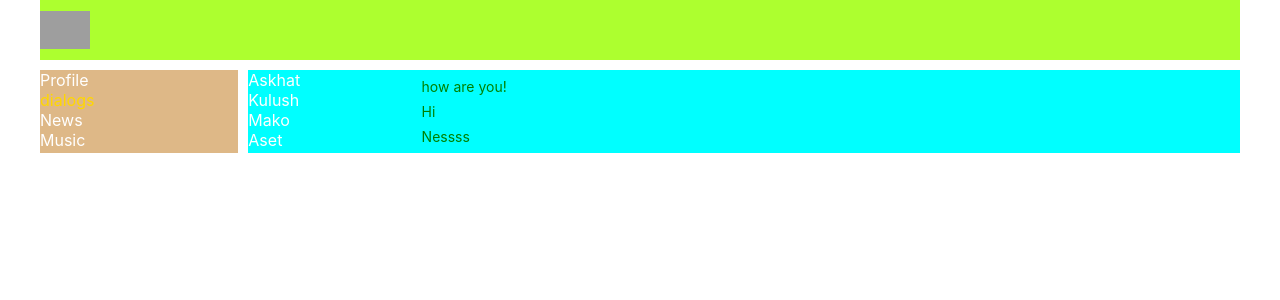
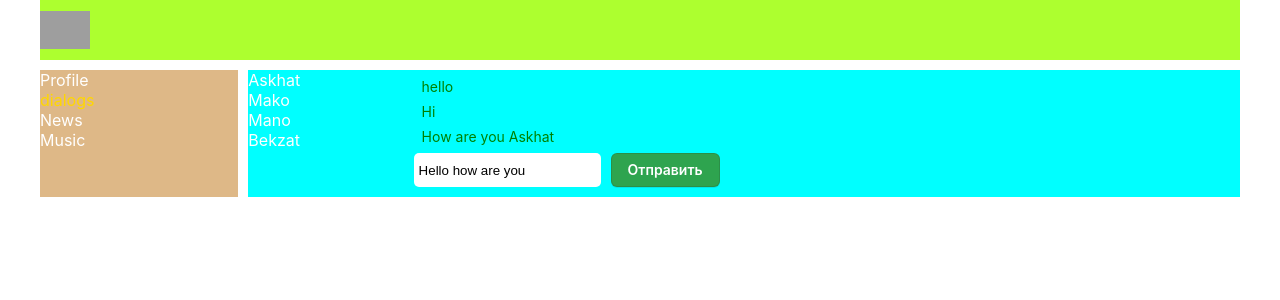
Before and after one commit to finf0094/social, a React (Create React App) app: page /dialogs in a window 1280 px wide. Shown: the top 300 px of the page. Built offline with nearby package versions, Linux system fonts and the light colour scheme; grey boxes are pictures that could not be loaded.

Commit message:
refactoring

```diff
--- a/src/components/Content/Content.jsx
+++ b/src/components/Content/Content.jsx
@@ -2,24 +2,26 @@ import React from 'react';
 import s from'./Content.module.css'
 import Post from './Posts/Post';
 import ProfileInfo from './ProfileInfo/ProfileInfo';
+import { addPostActionCreator, updatePostValueInputActionCreator } from '../../state/profileReducer';
+
 
 function Content(props) {
     const newPostElement = React.createRef()
 
     const updatePostValueInput = () => {
         const text = newPostElement.current.value;
-        props.updatePostValueInput(text)
+        props.dispatch(updatePostValueInputActionCreator(text))
     }
     const addPost = (e) => {
         e.preventDefault()
-        props.addPost()
+        props.dispatch(addPostActionCreator())
     }
 
-    const postElements = props.state.posts.map(post => <Post postName={post.postName}
+
+    const postElements = props.profilePage.posts.map((post, index) => <Post key={index} postName={post.postName}
     postDescr={post.desc}
     imgSrc={post.img}
     like={post.like}/>)
-
     return (
         <div className={s.content}>
             <img src="https://www.pluggedin.ru/images/1-bigTopImage_2022_03_11_18_25_54.jpg" alt="content img" srcset="" width={1000} height={300}/>
@@ -29,7 +31,7 @@ function Content(props) {
             <div className={s.addPost}>
                 <h1>My posts</h1>
                 <form className={s.postInput}>
-                    <input type="text" onChange={updatePostValueInput} ref={newPostElement} value={props.state.addPostValueInput} placeholder="Напишите пост" />
+                    <input type="text" onChange={updatePostValueInput} ref={newPostElement} value={props.profilePage.addPostValueInput} placeholder="Напишите пост" />
                     <button className={s.btn} onClick={ addPost }>Add</button>
                 </form>
             </div>
--- a/src/components/Dialogs/Dialogs.jsx
+++ b/src/components/Dialogs/Dialogs.jsx
@@ -1,20 +1,39 @@
+import React from 'react';
+import { sendMessageActionCreator, updateMessageInputActionCreator } from '../../state/dialogsReducer';
 import DialogUsers from './Dialog-users/DialogUsers';
 import s from './dialogs.module.css'
 import Messages from './Messages/Messages';
 
+
+
 const Dialogs = (props) => {
+    const messageElement = React.createRef();
+    const updateSendMessageValueInput = () => {
+        const text = messageElement.current.value;
+        props.dispatch(updateMessageInputActionCreator(text))
+    }
+    const sendMessage = (e) => {
+        e.preventDefault();
+        props.dispatch(sendMessageActionCreator())
+    }
+    const messages = props.dialogsPage.messages.map((message, i) => <Messages message={message.message} key={i}/>)
+    const dialogUsers = props.dialogsPage.dialogs.map((dialog, i) => <DialogUsers name={dialog.name} id={dialog.id} key={i}/>)
     return (
         <div className={s.content}>
             <div className="DialogUsers">
-                <DialogUsers name='Askhat' id='1'/>
-                <DialogUsers name='Kulush' id='2'/>
-                <DialogUsers name='Mako' id='3'/>
-                <DialogUsers name='Aset' id='4'/>
+                { dialogUsers }
             </div>
+
             <div className={s.messages}>
-                <Messages message='how are you!'/>
-                <Messages message='Hi'/>
-                <Messages message='Nessss'/>
+                { messages }
+                <form className={s.sendMessage}>
+                    <input className={s.sendMessageInput}
+                            onChange={updateSendMessageValueInput}
+                            ref={messageElement}
+                            type="text" value={props.dialogsPage.sendMessageValue}
+                            placeholder="Напишите сообщение"/>
+                    <button onClick={sendMessage} className={s.sendMessageBtn}>Отправить</button>
+                </form>
             </div>
         </div>
     )
--- a/src/components/Dialogs/dialogs.module.css
+++ b/src/components/Dialogs/dialogs.module.css
@@ -2,3 +2,61 @@
     display: grid;
     grid-template-columns: 2fr 10fr;
 }
+
+.sendMessage {
+    display: flex;
+    gap: 10px;
+    margin-bottom: 10px;
+}
+.sendMessageInput {
+    padding: 5px;
+    border: none;
+    border-radius: 5px;
+}
+
+
+.sendMessageBtn {
+        appearance: none;
+        background-color: #2ea44f;
+        border: 1px solid rgba(27, 31, 35, .15);
+        border-radius: 6px;
+        box-shadow: rgba(27, 31, 35, .1) 0 1px 0;
+        box-sizing: border-box;
+        color: #fff;
+        cursor: pointer;
+        display: inline-block;
+        font-family: -apple-system,system-ui,"Segoe UI",Helvetica,Arial,sans-serif,"Apple Color Emoji","Segoe UI Emoji";
+        font-size: 14px;
+        font-weight: 600;
+        line-height: 20px;
+        padding: 6px 16px;
+        position: relative;
+        text-align: center;
+        text-decoration: none;
+        user-select: none;
+        -webkit-user-select: none;
+        touch-action: manipulation;
+        vertical-align: middle;
+        white-space: nowrap;
+}
+.sendMessageBtn:focus:not(:focus-visible):not(.focus-visible) {
+  box-shadow: none;
+  outline: none;
+}
+.sendMessageBtn:hover {
+  background-color: #2c974b;
+}
+.sendMessageBtn:focus {
+  box-shadow: rgba(46, 164, 79, .4) 0 0 0 3px;
+  outline: none;
+}
+.sendMessageBtn:disabled {
+  background-color: #94d3a2;
+  border-color: rgba(27, 31, 35, .1);
+  color: rgba(255, 255, 255, .8);
+  cursor: default;
+}
+.sendMessageBtn:active {
+  background-color: #298e46;
+  box-shadow: rgba(20, 70, 32, .2) 0 1px 0 inset;
+}
--- a/src/components/app/App.jsx
+++ b/src/components/app/App.jsx
@@ -14,8 +14,8 @@ const App = (props) => {
             <Navigation className="nav" />
             <div className="app-wrapper-content">
                 <Routes>
-                    <Route path="/dialogs/*" element={<Dialogs state={props.state} />} />
-                    <Route path="/profile" element={<Content state={props.state} addPost={props.addPost} updatePostValueInput={props.updatePostValueInput} />} />
+                    <Route path="/dialogs/*" element={<Dialogs dialogsPage={props.store.dialogsPage} dispatch={props.dispatch} />} />
+                    <Route path="/profile" element={<Content profilePage={props.store.profilePage} dispatch={props.dispatch}/>} />
                 </Routes>
             </div>
         </div>
--- a/src/index.js
+++ b/src/index.js
@@ -11,7 +11,7 @@ const root = ReactDOM.createRoot(document.getElementById('root'));
 const rerenderEntireTree = () => {
     root.render(
         <BrowserRouter>
-          <App state={store.getState()} addPost={store.addPost.bind(store)} updatePostValueInput={store.updatePostValueInput.bind(store)}/>
+          <App store={store.getState()} dispatch={store.dispatch.bind(store)}/>
         </BrowserRouter>
       );
 }
--- /dev/null
+++ b/src/state/dialogsReducer.js
@@ -0,0 +1,17 @@
+const dialogsReducer = (state, action) => {
+    if (action.type === 'UPDATE-MESSAGE-INPUT') {
+        state.sendMessageValue = action.text;
+    } else if (action.type === 'SEND-MESSAGE') {
+        state.messages.push({
+            message: state.sendMessageValue
+        })
+        state.sendMessageValue = ''
+    }
+}
+
+export const updateMessageInputActionCreator = (text) => {
+    return {type: "UPDATE-MESSAGE-INPUT", text: text}
+}
+export const sendMessageActionCreator = () => ({type: "SEND-MESSAGE"})
+
+export default dialogsReducer;
--- /dev/null
+++ b/src/state/profileReducer.js
@@ -0,0 +1,20 @@
+const profileReducer = (state, action) => {
+    if (action.type === 'ADD-POST') {
+        state.posts.push({
+            postName: 'New Post', desc: state.addPostValueInput,
+            img: 'https://klike.net/uploads/posts/2019-03/1551511801_1.jpg', like: 0
+        })
+        state.addPostValueInput = ''
+    } else if (action.type === "UPDATE-NEW-POST-TEXT") {
+        state.addPostValueInput = action.value;
+    }
+    return state
+}
+
+export const addPostActionCreator = () => ({type: "ADD-POST"})
+
+export const updatePostValueInputActionCreator = (text) => {
+    return {type: "UPDATE-NEW-POST-TEXT", value: text}
+}
+
+export default profileReducer;
--- a/src/state/state.js
+++ b/src/state/state.js
@@ -1,5 +1,9 @@
+import dialogsReducer from "./dialogsReducer";
+import profileReducer from "./profileReducer";
+
 const store = {
     _state: {
+        dialogsPage: {
             dialogs: [
                 {name: "Askhat", id: 1},
                 {name: "Mako", id: 2},
@@ -11,36 +15,35 @@ const store = {
                 {message: "Hi"},
                 {message: "How are you Askhat"},
             ],
+            sendMessageValue: 'Hello how are you'
+        },
+        profilePage: {
             posts: [
                 {postName: 'Hello World', desc: 'Hello world this is my first post guyyyyss',
                  img: 'https://bipbap.ru/wp-content/uploads/2022/11/1652235714_41-kartinkin-net-p-prikolnie-kartinki-dlya-stima-44.jpg', like: 3},
                 {postName: 'YEEEEE BROOO im a born', desc: 'This is my second post and this social network in the best in world YEEEEEEEEEEEEE!!!!',
                  img: 'https://i.pinimg.com/736x/3a/9d/0f/3a9d0f6e815b35f98129793d89a997f3.jpg', like: 14}
             ],
-        addPostValueInput: 'Hello askhat'
+            addPostValueInput: 'Hello askhat',
+        },
     },
     getState() {
         return this._state;
     },
+
     _callSubscriber() {
         console.log("Store changed")
-    },
-    addPost() {
-        this._state.posts.push({
-            postName: 'New Post', desc: this._state.addPostValueInput,
-            img: 'https://klike.net/uploads/posts/2019-03/1551511801_1.jpg', like: 0
-        })
-        this._state.addPostValueInput = ''
-        this._callSubscriber(this._state)
-    },
-    updatePostValueInput(value) {
-        this._state.addPostValueInput = value;
-        this._callSubscriber(this._state);
     },
     subscribe(observer) {
         this._callSubscriber = observer;
     },
+
+    dispatch(action) {
+        profileReducer(this._state.profilePage, action)
+        dialogsReducer(this._state.dialogsPage, action)
+        this._callSubscriber(this._state)
     }
+}
+window.store = store;
 
 export default store;
-window.store = store
```
Lines whose indentation alone changed are shown as unchanged.
